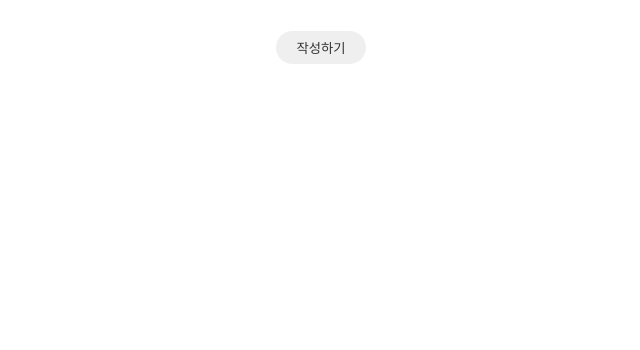
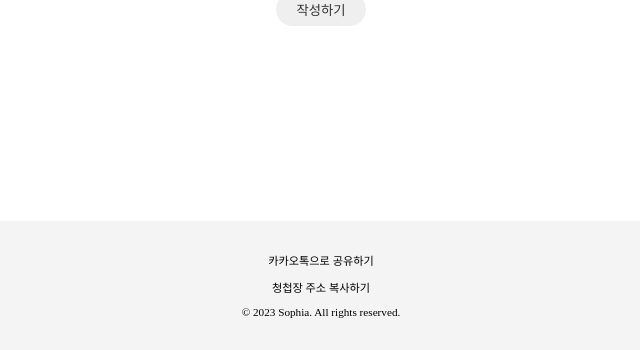
Before and after one commit to Kwonsofia/django-invitation, a Django app: a page that uses main/templates/main/invitation.html in a window 1280 px wide. Shown: the part 4000-4350 px from the top of the page, without its empty margins (319-959 px from the left). Before the commit the page ends 4064 px from the top, so only its background shows below. Run offline with Django 4.2, Linux system fonts and the light colour scheme; data comes from the database, SQL or seed files in the repository; data that the repository does not hold is empty; some libraries are stand-ins or nearby versions; some web fonts are replaced.

Commit message:
ADD: footer add

```diff
--- a/main/templates/main/invitation.html
+++ b/main/templates/main/invitation.html
@@ -45,13 +45,7 @@
         {% endif %}
 
         <div class="part" id="introduce">
-            <div>
-                If we can’t accept limitations,
-            </div>
-            <div>
-                then we’re no better than the bad guys.
-            </div>
-            <div>– Iron Man</div>
+            <p>
         </div>
 
         {% if sub_image %}
@@ -241,7 +235,9 @@
             </div>
             <div>
                 <p id="address">{{ address.address }}</p>
+                {% if address.address_tel %}
                 <p id="address_tel">{{ address.address_tel }}</p>
+                {% endif %}
             </div>
         </div>
 
@@ -420,5 +416,18 @@
     <script src="{% static 'guestbook.js' %}"></script>
 
 </body>
+<footer>
+    <div id="footer">
+        <p>
+            카카오톡으로 공유하기
+        </p>
+        <p>
+            청첩장 주소 복사하기
+        </p>
+        <p>
+            &copy; 2023 Sophia. All rights reserved.
+        </p>
+    </div>
+</footer>
 
 </html>
--- a/static/style.css
+++ b/static/style.css
@@ -806,3 +806,12 @@ li {
         transform: scale(1);
     }
 }
+
+/* Footer */
+#footer {
+    text-align: center;
+    background-color: #f4f4f4;
+    margin: 0;
+    padding: 20px 0;
+    font-size: 0.7em;
+}
```
